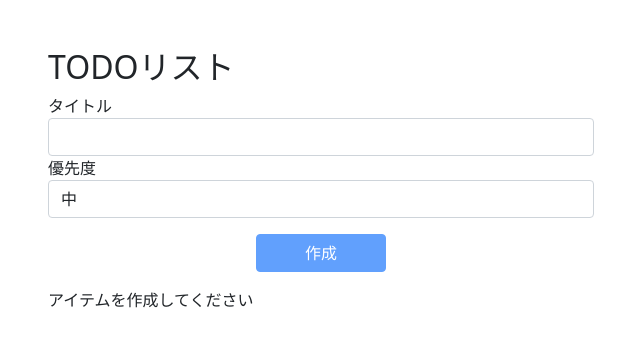
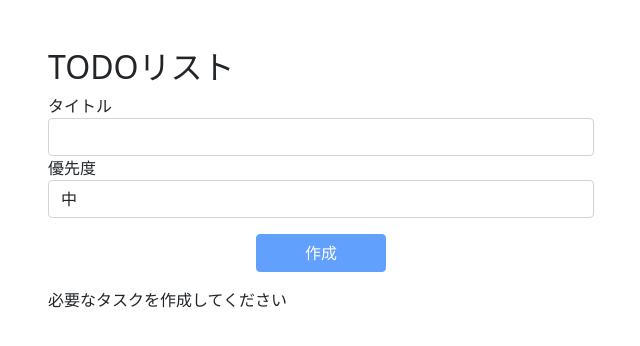
Before and after one commit to Yuma-alt/svelte-todo, a Svelte app: page / in a window 1280 px wide. Shown: the top 346 px of the page, without its empty margins (319-959 px from the left). Built offline with nearby package versions, Linux system fonts and the light colour scheme.

Commit message:
update text

```diff
--- a/src/App.svelte
+++ b/src/App.svelte
@@ -48,7 +48,7 @@
   <div class="row justify-content-center">
     <div class="col-lg-6 col-md-8">
       {#if todoList.length === 0}
-        <div>アイテムを作成してください</div>
+        <div>必要なタスクを作成してください</div>
       {:else}
         <ul class="list-group">
           {#each sortTodoListByPriority as todoItem (todoItem.id)}
```
